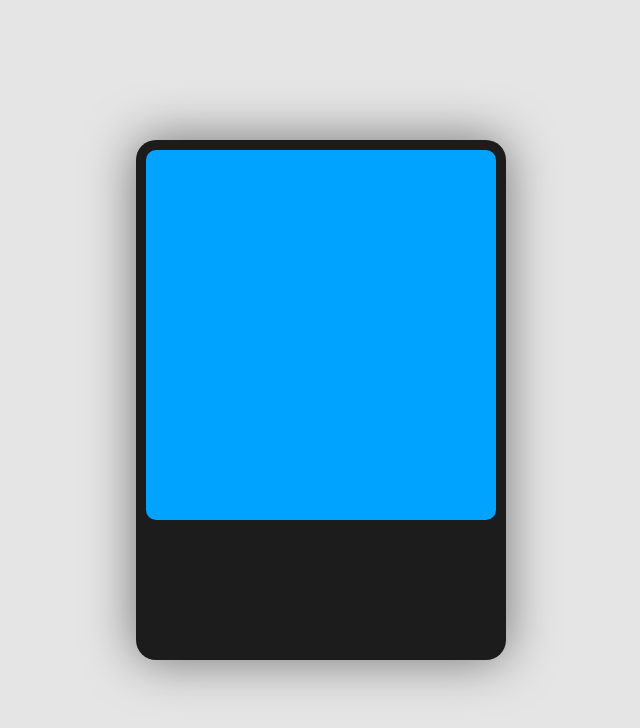
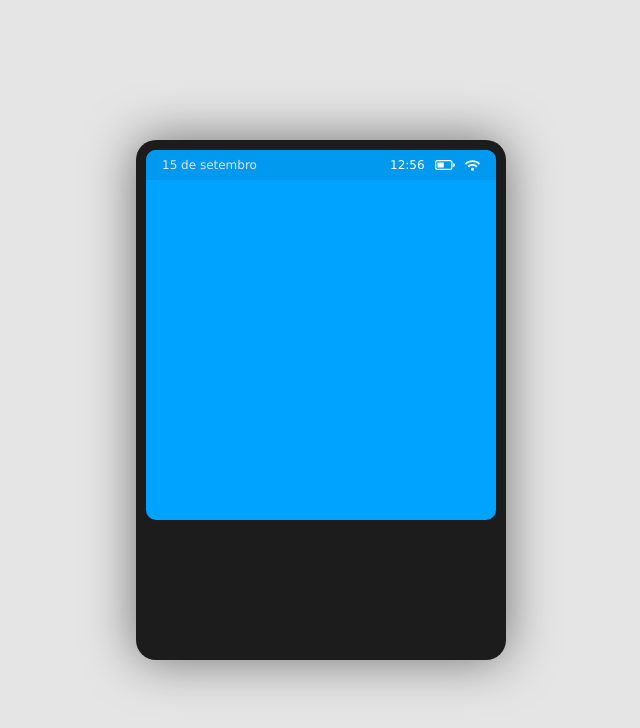
Before and after one commit to anthonyvii27/IDKTN, a React (Create React App) app in the folder frontend/: page / in a window 1280 px wide. Shown: the top 728 px of the page, without its empty margins (319-959 px from the left). Built offline with nearby package versions, Linux system fonts and the light colour scheme.

Commit message:
feat: frontend - added bar

```diff
--- a/frontend/package.json
+++ b/frontend/package.json
@@ -12,6 +12,7 @@
   "dependencies": {
     "react": "^17.0.2",
     "react-dom": "^17.0.2",
+    "react-icons": "^4.2.0",
     "react-scripts": "^4.0.3",
     "styled-components": "^5.3.1"
   },
--- a/frontend/src/App.js
+++ b/frontend/src/App.js
@@ -2,12 +2,13 @@ import React from 'react';
 import MainScreen from './layout/main';
 import Device from './layout/device';
 import DeviceScreen from './layout/deviceScreen';
+import Bar from './layout/bar';
 
 const App = () => (
     <MainScreen>
         <Device>
             <DeviceScreen>
-
+                <Bar />
             </DeviceScreen>
         </Device>
     </MainScreen>
--- /dev/null
+++ b/frontend/src/layout/bar/index.jsx
@@ -0,0 +1,40 @@
+import React, { useState } from 'react';
+import { BsBatteryHalf } from 'react-icons/bs';
+import { FaWifi } from 'react-icons/fa';
+
+import {
+    BarSection,
+    BarDate,
+    BarTimeIcons
+} from './styles';
+
+import getFormattedDate from './scripts/getFormattedDate';
+import getFormattedTime from './scripts/getFormattedTime';
+
+const Bar = () => {
+    const [time, setTime] = useState(new Date());
+
+    setInterval(() => {
+        setTime(new Date());
+    }, 1000);
+
+    return (
+        <BarSection>
+            <BarDate>
+                <span>
+                    {getFormattedDate(new Date())}
+                </span>
+            </BarDate>
+
+            <BarTimeIcons>
+                <span>
+                    {getFormattedTime(time)}
+                </span>
+                <BsBatteryHalf size={20} />
+                <FaWifi size={15} />
+            </BarTimeIcons>
+        </BarSection>
+    )
+};
+
+export default Bar;
--- /dev/null
+++ b/frontend/src/layout/bar/scripts/getFormattedDate.js
@@ -0,0 +1,18 @@
+const months = {
+    1: 'janeiro',
+    2: 'fevereiro',
+    3: 'março',
+    4: 'abril',
+    5: 'maio',
+    6: 'junho',
+    7: 'julho',
+    8: 'agosto',
+    9: 'setembro',
+    10: 'outubro',
+    11: 'novembro',
+    12: 'dezembro',
+}
+
+export default function getFormattedDate(date) {
+    return `${date.getDate()} de ${months[date.getMonth() + 1]}`;
+}
--- /dev/null
+++ b/frontend/src/layout/bar/scripts/getFormattedTime.js
@@ -0,0 +1,3 @@
+export default function getFormattedTime(time) {
+    return `${time.getHours()}:${time.getMinutes()}`;
+}
--- /dev/null
+++ b/frontend/src/layout/bar/styles.js
@@ -0,0 +1,31 @@
+import styled from 'styled-components';
+
+export const BarSection = styled.section`
+    width: 318px;
+    height: 30px;
+    padding: 0 16px;
+    background: #0099EF;
+    border-top-left-radius: 10px;
+    border-top-right-radius: 10px;
+
+    display: flex;
+    justify-content: space-between;
+    align-items: center;
+
+    font-size: 12px;
+    font-family: Verdana, Geneva, Tahoma, sans-serif;
+`
+
+export const BarDate = styled.div`
+    color: #E5E5E5;
+    font-weight: 500;
+`
+
+export const BarTimeIcons = styled.div`
+    width: 90px;
+    color: #FFF;
+
+    display: flex;
+    justify-content: space-between;
+    align-items: center;
+`
```
Also changed, not shown: 1 other file (tests, documents, lock files or other folders).
